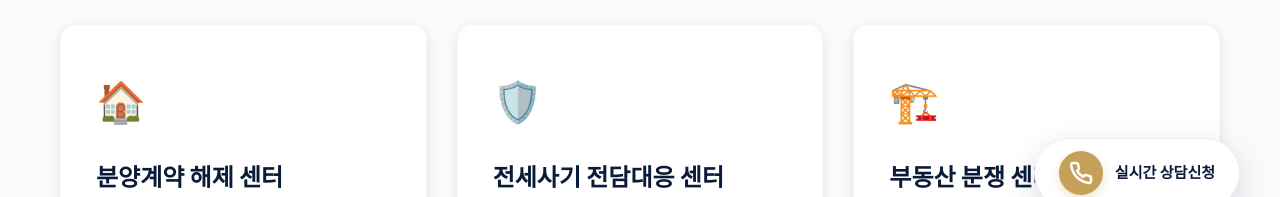
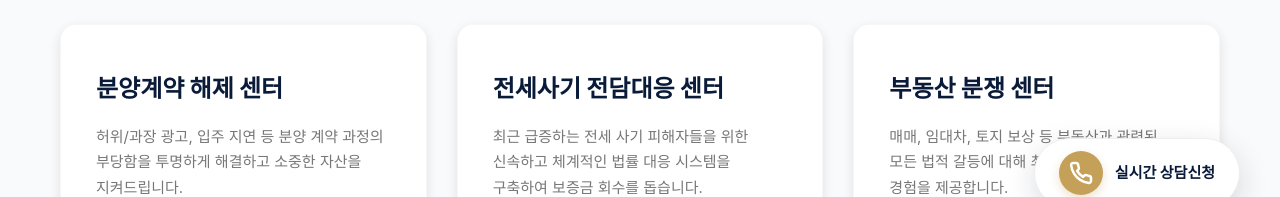
Before and after one commit to 2026flowlaw-cpu/flow, a Next.js app: page /practice in a window 1280 px wide. Shown: the part 470-667 px from the top of the page. Built offline with nearby package versions, Linux system fonts and the light colour scheme.

Commit message:
Refine Practice Areas page: Remove informal icons and harmonize with global premium aesthetic

```diff
--- a/src/app/practice/page.module.css
+++ b/src/app/practice/page.module.css
@@ -1,5 +1,5 @@
 .page {
-  /* 헤더가 배너 위에 올라가야 하므로 상단 여백을 제거합니다. */
+  /* Site branding and global layout container */
 }
 
 .hero {
@@ -70,12 +70,6 @@
   height: 100%;
 }
 
-.iconWrapper {
-  font-size: 40px;
-  margin-bottom: 25px;
-  display: block;
-}
-
 .cardTitle {
   font-size: 24px;
   font-weight: 800;
--- a/src/app/practice/page.tsx
+++ b/src/app/practice/page.tsx
@@ -6,50 +6,42 @@ const practiceAreas = [
   {
     title: '분양계약 해제 센터',
     desc: '허위/과장 광고, 입주 지연 등 분양 계약 과정의 부당함을 투명하게 해결하고 소중한 자산을 지켜드립니다.',
-    href: '/practice/resale-cancellation',
-    icon: '🏠'
+    href: '/practice/resale-cancellation'
   },
   {
     title: '전세사기 전담대응 센터',
     desc: '최근 급증하는 전세 사기 피해자들을 위한 신속하고 체계적인 법률 대응 시스템을 구축하여 보증금 회수를 돕습니다.',
-    href: '/practice/jeonse-fraud',
-    icon: '🛡️'
+    href: '/practice/jeonse-fraud'
   },
   {
     title: '부동산 분쟁 센터',
     desc: '매매, 임대차, 토지 보상 등 부동산과 관련된 모든 법적 갈등에 대해 최적화된 전략과 승소 경험을 제공합니다.',
-    href: '/practice/real-estate-dispute',
-    icon: '🏗️'
+    href: '/practice/real-estate-dispute'
   },
   {
     title: '건설 분쟁 센터 (하자소송)',
     desc: '아파트 및 건축물 하자보수, 추가 공사비 분쟁 등 복잡한 건설 법무를 기술적 이해를 바탕으로 명쾌하게 해결합니다.',
-    href: '/practice/construction-dispute',
-    icon: '👷'
+    href: '/practice/construction-dispute'
   },
   {
     title: '집단소송 센터',
     desc: '다수의 피해자가 발생한 사건에 대해 체계적인 조직력과 법률 지식을 총동원하여 대형 승소를 이끌어냅니다.',
-    href: '/practice/class-action',
-    icon: '👥'
+    href: '/practice/class-action'
   },
   {
     title: '민사 일반 센터',
     desc: '손해배상, 대여금, 가사 등 일상 속의 다양한 민사 분쟁에 대하여 당신의 편에서 끝까지 함께 싸웁니다.',
-    href: '/practice/general-civil',
-    icon: '⚖️'
+    href: '/practice/general-civil'
   },
   {
     title: '에듀 법률 센터',
     desc: '교육 환경에서 발생하는 교권 보호, 학교 폭력, 교육 제도 관련 분쟁에 특화된 법률 서비스를 제공합니다.',
-    href: '/practice/edu-law',
-    icon: '🎓'
+    href: '/practice/edu-law'
   },
   {
     title: '형사 소송 센터',
     desc: '수사 단계부터 재판까지, 피의자의 권리를 보호하고 억울함 없는 최선의 결과를 위해 철저하게 방어합니다.',
-    href: '/practice/criminal-law',
-    icon: '⚖️'
+    href: '/practice/criminal-law'
   }
 ];
 
@@ -74,7 +66,6 @@ export default function PracticeOverviewPage() {
             {practiceAreas.map((area, index) => (
               <Link key={index} href={area.href} className={styles.practiceCard}>
                 <div>
-                  <span className={styles.iconWrapper}>{area.icon}</span>
                   <h3 className={styles.cardTitle}>{area.title}</h3>
                   <p className={styles.cardDesc}>{area.desc}</p>
                 </div>
```
